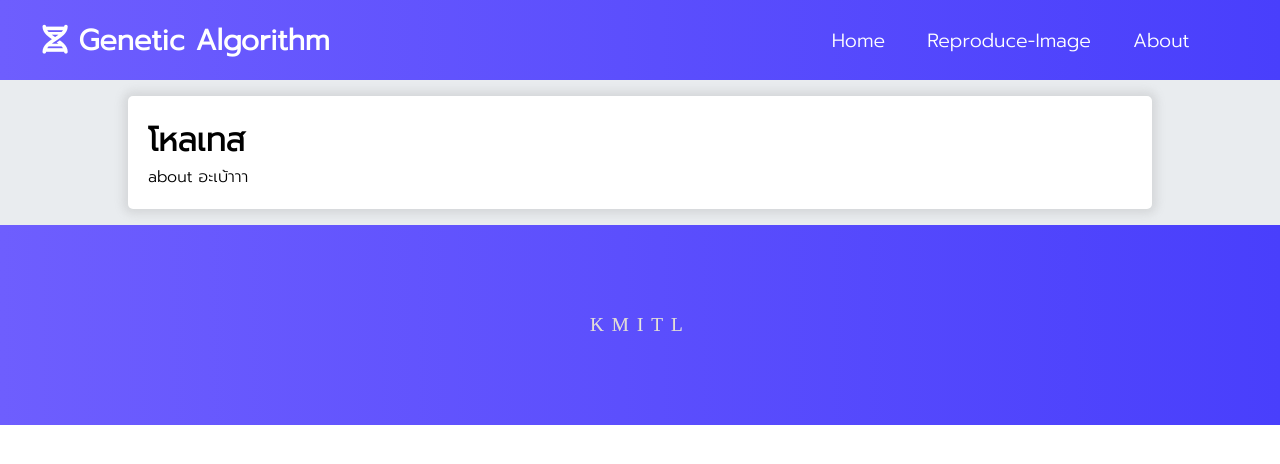
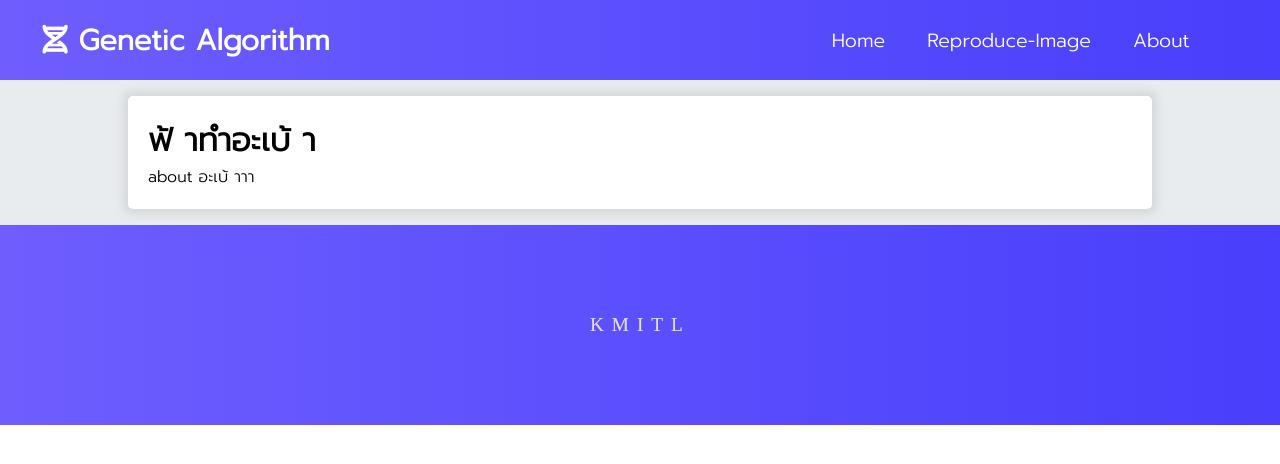
Before and after one commit to if-else-ai/ga-frontend, a React (Create React App) app: page /About in a window 1280 px wide. Shown: the top 464 px of the page. Built offline with nearby package versions, Linux system fonts and the light colour scheme.

Commit message:
Update About.js

```diff
--- a/src/pages/About.js
+++ b/src/pages/About.js
@@ -2,14 +2,15 @@ import React, { Component } from "react";
 import "./pages.css";
 
 class About extends Component {
-  render() {
-    return (
-      <div className="page">
-        <h1>โหลเทส</h1>
-        about อะเบ้าาา
-      </div>
-    );
-  }
+    render() {
+        return ( <
+            div className = "page" >
+            <
+            h1 > ฟ้ าทำอะเบ้ า < /h1>
+            about อะเบ้ าาา <
+            /div>
+        );
+    }
 }
 
 export default About;
```
